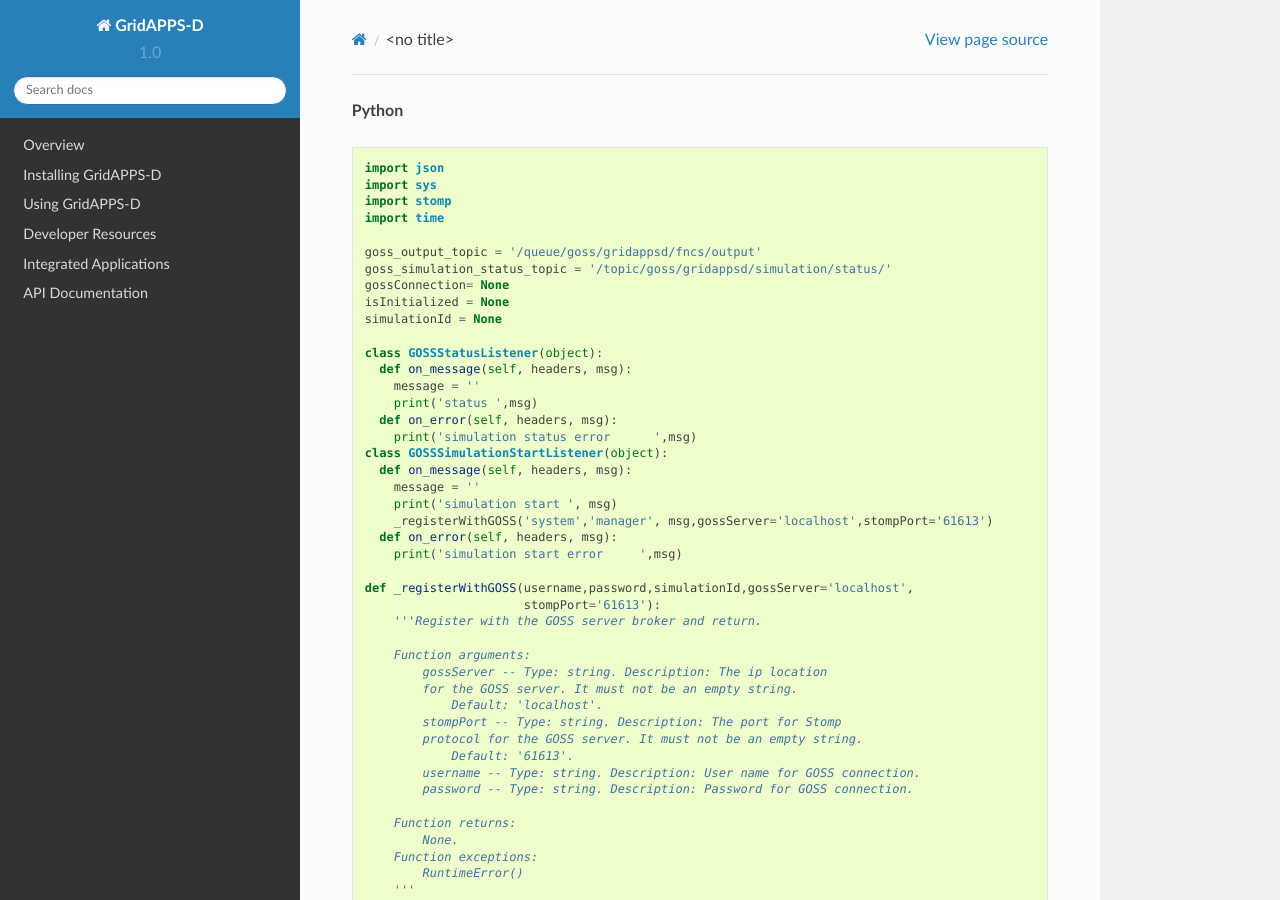
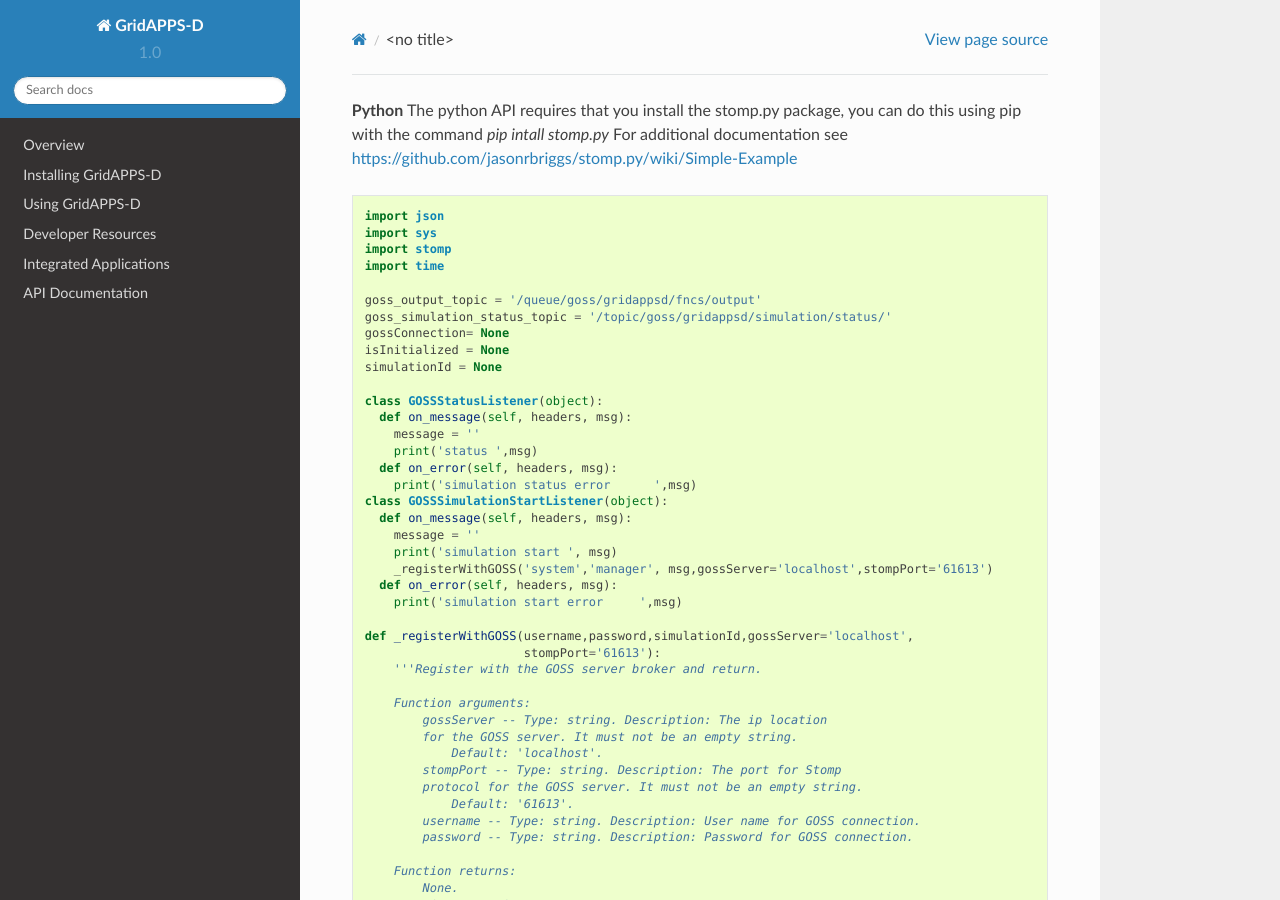
Before and after one commit to GRIDAPPSD/GOSS-GridAPPS-D, a Sphinx documentation site: the page built from docs/source/using_gridappsd/api_examples/starting_in_python.rst, in a window 1280 px wide and 900 px high. Built offline with Sphinx 7.4.7 and the Read the Docs theme 2.0.0, drawn with Linux system fonts in a browser that asks for light colours; pages that are not in the unit, such as notebooks, are missing from menus.

Commit message:
Update starting_in_python.rst

```diff
--- a/docs/source/using_gridappsd/api_examples/starting_in_python.rst
+++ b/docs/source/using_gridappsd/api_examples/starting_in_python.rst
@@ -1,4 +1,6 @@
 **Python**
+The python API requires that you install the stomp.py package, you can do this using pip with the command *pip intall stomp.py*  For additional documentation see https://github.com/jasonrbriggs/stomp.py/wiki/Simple-Example
+
 
 ::
 
```
